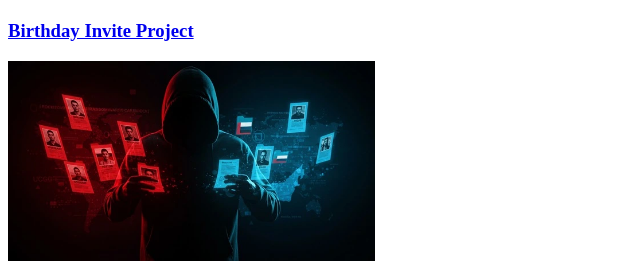
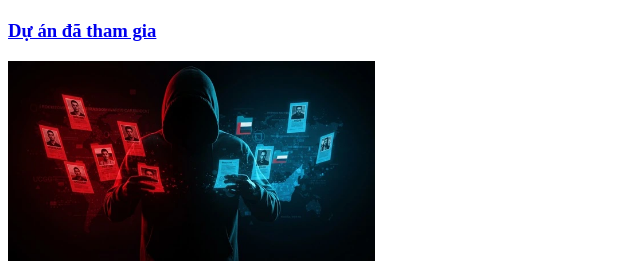
Before and after one commit to CongLaiThanh/html-portfolio, a plain HTML site: page index.html in a window 1280 px wide. Shown: the part 391-654 px from the top of the page, 0-640 px from the left. Drawn offline with Linux system fonts and the light colour scheme.

Commit message:
Update index.html

```diff
--- a/index.html
+++ b/index.html
@@ -12,7 +12,7 @@
   <hr />
   <h3><a href="./public/movie-ranking.html">Movie Ranking Project</a></h3>
   <img src="./assets/images/movie-ranking.png" height="200" alt="movie ranking project preview"/>
-  <h3><a href="./public/birthday-invite.html">Birthday Invite Project</a></h3>
+  <h3><a href="./public/birthday-invite.html">Dự án đã tham gia</a></h3>
   <img src="./assets/images/hacker.png" height="200" alt="birthday invite project preview"/>
   <hr />
   <a href="./public/about.html">About Me</a>
```
